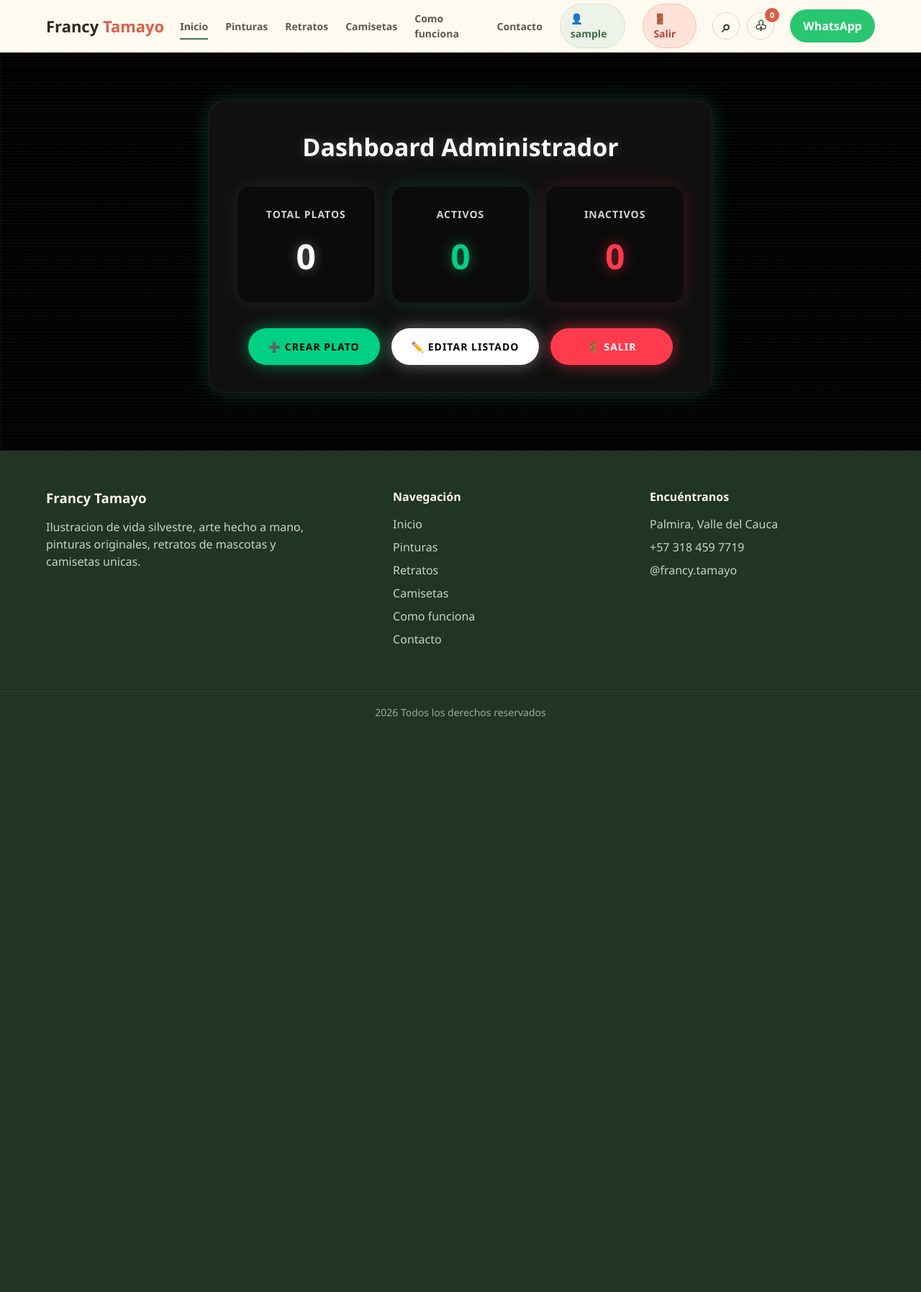
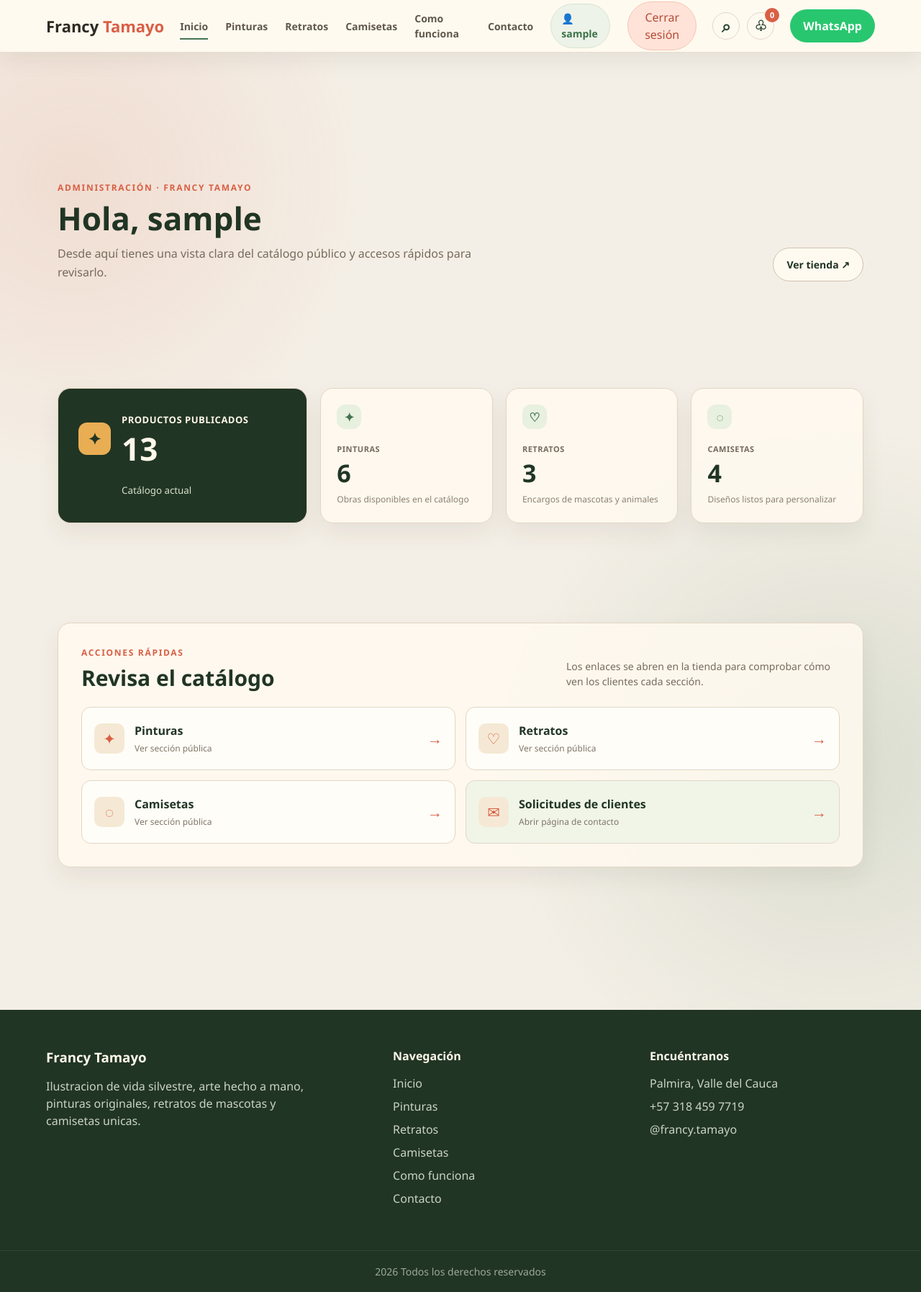
Before and after one commit to juanmedina205129-spec/francy-tamayo, a PHP site: page /admin/index.php in a window 1280 px wide. Shown: the whole page at 72% size. Before the commit the page ends 996 px from the top, so only its background shows below. Run offline with PHP 8.4, Linux system fonts and the light colour scheme; the visitor is signed in with stand-in values (Sample User, id 1); data that the repository does not hold is empty; some libraries are stand-ins or nearby versions.

Commit message:
Renovar acceso y dashboard administrativo

```diff
--- a/admin/index.php
+++ b/admin/index.php
@@ -1,64 +1,71 @@
-
 <?php
-
 require_once __DIR__ . '/../include/funciones.php';
 auth();
 
-require_once __DIR__ . '/../include/config/database.php';
-$db = conectarDB();
+$catalogo = [
+    ['nombre' => 'Pinturas', 'cantidad' => 6, 'detalle' => 'Obras disponibles en el catálogo', 'enlace' => BASE_URL . 'pinturas.php', 'icono' => '✦'],
+    ['nombre' => 'Retratos', 'cantidad' => 3, 'detalle' => 'Encargos de mascotas y animales', 'enlace' => BASE_URL . 'retratos.php', 'icono' => '♡'],
+    ['nombre' => 'Camisetas', 'cantidad' => 4, 'detalle' => 'Diseños listos para personalizar', 'enlace' => BASE_URL . 'camisetas.php', 'icono' => '◌'],
+];
+
+$totalProductos = array_sum(array_column($catalogo, 'cantidad'));
+$usuario = htmlspecialchars($_SESSION['usuario'] ?? 'Administradora');
 
 incluirTemplates('header');
-
-
-
-
-
-// ======================
-// CONSULTAS ESTADÍSTICAS
-// ======================
-$resultTotal = mysqli_query($db, "SELECT COUNT(*) AS total FROM plato");
-$total = mysqli_fetch_assoc($resultTotal)['total'];
-
-$resultActivos = mysqli_query($db, "SELECT COUNT(*) AS activos FROM plato WHERE activo=1");
-$activos = mysqli_fetch_assoc($resultActivos)['activos'];
-
-$resultInactivos = mysqli_query($db, "SELECT COUNT(*) AS inactivos FROM plato WHERE activo=0");
-$inactivos = mysqli_fetch_assoc($resultInactivos)['inactivos'];
 ?>
 
-<section class="admin-container admin-container-dashboard">
-
-    <main class="admin-card dashboard-card">
-        <h1>Dashboard Administrador</h1>
-
-        <!-- ==================== -->
-        <!-- ESTADÍSTICAS DE PLATOS -->
-        <!-- ==================== -->
-        <div class="adm-stats">
-            <div class="stat-card stat-total">
-                <p>Total Platos</p>
-                <h2><?= $total ?></h2>
+<main class="admin-dashboard-page">
+    <section class="admin-dashboard container" aria-labelledby="dashboard-title">
+        <div class="admin-welcome">
+            <div>
+                <span class="admin-eyebrow">Administración · Francy Tamayo</span>
+                <h1 id="dashboard-title">Hola, <?= $usuario ?></h1>
+                <p>Desde aquí tienes una vista clara del catálogo público y accesos rápidos para revisarlo.</p>
             </div>
-            <div class="stat-card stat-activos">
-                <p>Activos</p>
-                <h2><?= $activos ?></h2>
-            </div>
-            <div class="stat-card stat-inactivos">
-                <p>Inactivos</p>
-                <h2><?= $inactivos ?></h2>
-            </div>
+            <a href="<?= BASE_URL ?>index.php" class="admin-outline-link">Ver tienda ↗</a>
         </div>
 
-        <!-- ==================== -->
-        <!-- BOTONES DE ACCIÓN -->
-        <!-- ==================== -->
-        <div class="adm-buttons">
-            <a href="menu/crear.php" class="btn-crear">➕ Crear Plato</a>
-            <a href="menu/index.php" class="btn-editar">✏️ Editar Listado</a>
-            <a href="<?php echo BASE_URL; ?>index.php" class="btn-salir">🚪 Salir</a>
-        </div>
+        <section class="admin-overview" aria-label="Resumen del catálogo">
+            <article class="admin-total-card">
+                <span class="admin-card-icon">✦</span>
+                <div><p>Productos publicados</p><strong><?= $totalProductos ?></strong></div>
+                <small>Catálogo actual</small>
+            </article>
+            <?php foreach ($catalogo as $categoria): ?>
+                <article class="admin-stat-card">
+                    <span class="admin-card-icon"><?= $categoria['icono'] ?></span>
+                    <p><?= $categoria['nombre'] ?></p>
+                    <strong><?= $categoria['cantidad'] ?></strong>
+                    <span><?= $categoria['detalle'] ?></span>
+                </article>
+            <?php endforeach; ?>
+        </section>
 
-    </main>
-</section>
+        <section class="admin-actions-panel" aria-labelledby="admin-actions-title">
+            <div class="admin-panel-heading">
+                <div>
+                    <span class="admin-eyebrow">Acciones rápidas</span>
+                    <h2 id="admin-actions-title">Revisa el catálogo</h2>
+                </div>
+                <p>Los enlaces se abren en la tienda para comprobar cómo ven los clientes cada sección.</p>
+            </div>
 
-<?php include '../include/templates/footer.php'; ?>
+            <div class="admin-action-grid">
+                <?php foreach ($catalogo as $categoria): ?>
+                    <a href="<?= $categoria['enlace'] ?>" class="admin-action-card">
+                        <span><?= $categoria['icono'] ?></span>
+                        <div><strong><?= $categoria['nombre'] ?></strong><small>Ver sección pública</small></div>
+                        <b>→</b>
+                    </a>
+                <?php endforeach; ?>
+                <a href="<?= BASE_URL ?>contacto.php" class="admin-action-card admin-action-featured">
+                    <span>✉</span>
+                    <div><strong>Solicitudes de clientes</strong><small>Abrir página de contacto</small></div>
+                    <b>→</b>
+                </a>
+            </div>
+        </section>
+    </section>
+</main>
+
+<?php include __DIR__ . '/../include/templates/footer.php'; ?>
--- a/assets/css/app.css
+++ b/assets/css/app.css
@@ -17,8 +17,8 @@
 /* Paginas */
 @import url('./paginas/index.css?v=17');
 @import url('./paginas/contacto.css?v=2');
-@import url('./paginas/admin.css?v=2');
+@import url('./paginas/admin.css?v=3');
 @import url('./paginas/crear.css?v=2');
 @import url('./paginas/menu.css?v=2');
-@import url('./paginas/login.css?v=2');
+@import url('./paginas/login.css?v=3');
 @import url('./paginas/semana6.css?v=2');
--- a/assets/css/layout/header.css
+++ b/assets/css/layout/header.css
@@ -34,6 +34,11 @@ nav{
     display:flex;
     align-items:center;
     gap:24px;
+}
+
+.nav-logout{
+    display:flex;
+    margin:0;
 }
 
 nav a{
@@ -85,6 +90,8 @@ nav .btn-salir{
     background:#ffe3d8 !important;
     color:#b64a38 !important;
     border:1px solid #f5c5b6 !important;
+    font:inherit;
+    cursor:pointer;
 }
 
 .nav-user::after,
--- a/assets/css/paginas/admin.css
+++ b/assets/css/paginas/admin.css
@@ -1,115 +1,46 @@
-.admin-container-dashboard{
-    display:flex;
-    justify-content:center;
-    padding:140px 20px 80px;
+.admin-dashboard-page{
+    min-height:100vh;
+    padding:142px 0 88px;
+    background:
+        radial-gradient(circle at 8% 18%, rgba(217,95,69,.13), transparent 25%),
+        radial-gradient(circle at 91% 76%, rgba(68,116,81,.15), transparent 30%),
+        #f4efe6;
 }
 
-.dashboard-card{
-    width:100%;
-    max-width:950px;
-    background:#101010;
-    border:1px solid rgba(255,255,255,.06);
-    border-radius:22px;
-    padding:35px;
-    box-shadow:0 0 25px rgba(255,255,255,.04), 0 0 35px rgba(0,208,132,.14);
-    animation:slideDownSoft 1s ease;
-    overflow:hidden;
-}
+.admin-dashboard{max-width:1120px;}
+.admin-welcome{display:flex; align-items:flex-end; justify-content:space-between; gap:28px; margin-bottom:38px;}
+.admin-eyebrow{display:block; margin-bottom:10px; color:#d95f45; font-size:12px; font-weight:900; letter-spacing:1.7px; text-transform:uppercase;}
+.admin-welcome h1,.admin-panel-heading h2{margin:0; color:#213524; line-height:1.05;}
+.admin-welcome h1{font-size:44px;}
+.admin-welcome p{max-width:600px; margin:14px 0 0; color:#766b5d; line-height:1.6;}
+.admin-outline-link{flex:none; padding:12px 18px; border:1px solid #cfc1ae; border-radius:999px; color:#213524; font-size:14px; font-weight:900; background:#fffaf0;}
+.admin-outline-link:hover{border-color:#d95f45; color:#d95f45;}
 
-.dashboard-card h1{
-    text-align:center;
-    font-size:46px;
-    font-weight:900;
-    margin-bottom:35px;
-    color:#fff;
-    text-shadow:0 0 16px rgba(255,255,255,.25);
-}
+.admin-overview{display:grid; grid-template-columns:1.45fr repeat(3, 1fr); gap:18px; margin-bottom:28px;}
+.admin-total-card,.admin-stat-card,.admin-actions-panel{border:1px solid #e1d5c4; border-radius:18px; background:rgba(255,250,240,.88); box-shadow:0 14px 32px rgba(58,45,30,.07);}
+.admin-total-card{display:grid; grid-template-columns:auto 1fr; align-items:center; gap:15px; padding:28px; background:#213524; color:#fff8ea;}
+.admin-card-icon{display:grid; place-items:center; width:45px; height:45px; border-radius:12px; background:#e9ae54; color:#213524; font-size:22px; font-weight:900;}
+.admin-total-card p,.admin-stat-card p{margin:0 0 7px; font-size:13px; font-weight:900; letter-spacing:.5px; text-transform:uppercase;}
+.admin-total-card strong{font-size:44px; line-height:1;}
+.admin-total-card small{grid-column:2; color:#d6e1ca;}
+.admin-stat-card{padding:22px;}
+.admin-stat-card .admin-card-icon{width:34px; height:34px; margin-bottom:20px; font-size:17px; background:#e8f0df; color:#447451;}
+.admin-stat-card p{color:#766b5d; font-size:11px;}
+.admin-stat-card strong{display:block; margin-bottom:6px; color:#213524; font-size:34px; line-height:1;}
+.admin-stat-card > span:last-child{color:#8c8172; font-size:12px; line-height:1.35;}
 
-.adm-stats{
-    display:grid;
-    grid-template-columns:repeat(3, 1fr);
-    gap:22px;
-    margin-bottom:35px;
-}
+.admin-actions-panel{padding:32px;}
+.admin-panel-heading{display:flex; align-items:flex-end; justify-content:space-between; gap:24px; margin-bottom:25px;}
+.admin-panel-heading h2{font-size:30px;}
+.admin-panel-heading p{max-width:380px; margin:0; color:#766b5d; font-size:14px; line-height:1.5;}
+.admin-action-grid{display:grid; grid-template-columns:repeat(2, 1fr); gap:14px;}
+.admin-action-card{display:flex; align-items:center; gap:14px; min-height:88px; padding:17px; border:1px solid #e2d6c5; border-radius:13px; color:#213524; background:#fffdf8; transition:transform .2s, border-color .2s, box-shadow .2s;}
+.admin-action-card:hover{transform:translateY(-3px); border-color:#d8a08d; box-shadow:0 12px 24px rgba(58,45,30,.1);}
+.admin-action-card > span{display:grid; place-items:center; width:42px; height:42px; flex:none; border-radius:10px; background:#f5e9d5; color:#d95f45; font-size:21px;}
+.admin-action-card div{display:grid; gap:4px; flex:1;}
+.admin-action-card small{color:#817568; font-size:12px;}
+.admin-action-card b{font-size:21px; color:#d95f45;}
+.admin-action-featured{background:#f0f5e8;}
 
-.stat-card{
-    background:#0b0b0b;
-    border:1px solid rgba(255,255,255,.06);
-    border-radius:18px;
-    padding:28px 20px;
-    text-align:center;
-    transition:.35s;
-    overflow:hidden;
-}
-
-.stat-card:hover{transform:translateY(-4px);}
-
-.stat-card p{
-    margin:0 0 12px;
-    color:#d5d5d5;
-    font-size:14px;
-    font-weight:800;
-    text-transform:uppercase;
-    letter-spacing:1px;
-}
-
-.stat-card h2{
-    margin:0;
-    font-size:48px;
-    font-weight:900;
-}
-
-.stat-total{box-shadow:0 0 22px rgba(255,255,255,.08);}
-.stat-total h2{color:#fff; text-shadow:0 0 16px rgba(255,255,255,.35);}
-.stat-activos{box-shadow:0 0 24px rgba(0,208,132,.18);}
-.stat-activos h2{color:#00d084; text-shadow:0 0 18px rgba(0,208,132,.55);}
-.stat-inactivos{box-shadow:0 0 24px rgba(255,59,77,.18);}
-.stat-inactivos h2{color:#ff3b4d; text-shadow:0 0 18px rgba(255,59,77,.55);}
-.stat-activos:hover{box-shadow:0 0 34px rgba(0,208,132,.45);}
-.stat-inactivos:hover{box-shadow:0 0 34px rgba(255,59,77,.45);}
-.stat-total:hover{box-shadow:0 0 34px rgba(255,255,255,.18);}
-
-.adm-buttons{
-    display:flex;
-    justify-content:center;
-    align-items:center;
-    gap:16px;
-    flex-wrap:wrap;
-}
-
-.adm-buttons a{
-    display:inline-flex;
-    align-items:center;
-    justify-content:center;
-    min-width:170px;
-    padding:15px 28px;
-    border-radius:40px;
-    font-size:14px;
-    font-weight:800;
-    text-transform:uppercase;
-    letter-spacing:1px;
-    transition:.35s;
-}
-
-.btn-crear{background:#00d084; color:#000; box-shadow:0 0 22px rgba(0,208,132,.55);}
-.btn-editar{background:#fff; color:#000; box-shadow:0 0 22px rgba(255,255,255,.38);}
-.adm-buttons .btn-salir{background:#ff3b4d; color:#fff; box-shadow:0 0 22px rgba(255,59,77,.55);}
-.btn-crear:hover,.btn-editar:hover,.adm-buttons .btn-salir:hover{transform:translateY(-3px) scale(1.03);}
-.btn-crear:hover{box-shadow:0 0 34px rgba(0,208,132,.9);}
-.btn-editar:hover{box-shadow:0 0 34px rgba(255,255,255,.7);}
-.adm-buttons .btn-salir:hover{background:#ff5262; box-shadow:0 0 34px rgba(255,59,77,.9);}
-
-@media(max-width:900px){
-    .dashboard-card{padding:25px;}
-    .dashboard-card h1{font-size:36px;}
-    .adm-stats{grid-template-columns:1fr;}
-}
-
-@media(max-width:700px){
-    .admin-container-dashboard{padding-top:170px;}
-    .dashboard-card{padding:20px; border-radius:18px;}
-    .dashboard-card h1{font-size:30px;}
-    .stat-card h2{font-size:42px;}
-    .adm-buttons{flex-direction:column;}
-    .adm-buttons a{width:100%; max-width:290px;}
-}
+@media(max-width:900px){.admin-overview{grid-template-columns:repeat(2, 1fr);}.admin-total-card{grid-column:span 2;}.admin-welcome{align-items:flex-start; flex-direction:column;}}
+@media(max-width:620px){.admin-dashboard-page{padding:125px 0 58px;}.admin-welcome h1{font-size:36px;}.admin-overview,.admin-action-grid{grid-template-columns:1fr;}.admin-total-card{grid-column:auto;}.admin-actions-panel{padding:24px 18px;}.admin-panel-heading{align-items:flex-start; flex-direction:column;}.admin-panel-heading h2{font-size:27px;}}
--- a/include/config/database.php
+++ b/include/config/database.php
@@ -1,11 +1,14 @@
 <?php
 
 function conectarDB():mysqli{
-    $db = new mysqli("localhost", "root", "", "restaurante_admin");
+    mysqli_report(MYSQLI_REPORT_ERROR | MYSQLI_REPORT_STRICT);
+    $db = new mysqli(
+        getenv('DB_HOST') ?: 'localhost',
+        getenv('DB_USER') ?: 'root',
+        getenv('DB_PASSWORD') ?: '',
+        getenv('DB_NAME') ?: 'restaurante_admin'
+    );
 
-    if ($db -> connect_error){
-        echo "error de conexion".$db -> connect_error;
-        exit;
-    }
+    $db->set_charset('utf8mb4');
     return $db;
 }
--- a/include/templates/header.php
+++ b/include/templates/header.php
@@ -4,7 +4,7 @@
 <meta charset="UTF-8">
 <meta name="viewport" content="width=device-width, initial-scale=1.0">
 <title>Francy Tamayo</title>
-<link rel="stylesheet" href="<?php echo BASE_URL;?>assets/css/app.css?v=9">
+<link rel="stylesheet" href="<?php echo BASE_URL;?>assets/css/app.css?v=10">
 
 <!-- jQuery  -->
 <script src="https://code.jquery.com/jquery-3.7.1.min.js"></script>
@@ -35,16 +35,17 @@
 <a href="<?php echo BASE_URL;?>camisetas.php" class="<?php echo $paginaActual === 'camisetas.php' ? 'active' : ''; ?>">Camisetas</a>
 <a href="<?php echo BASE_URL;?>como-funciona.php" class="<?php echo $paginaActual === 'como-funciona.php' ? 'active' : ''; ?>">Como funciona</a>
 <a href="<?php echo BASE_URL;?>contacto.php">Contacto</a>
-<?php if (session_status() === PHP_SESSION_NONE) session_start(); ?>
+<?php iniciarSesion(); ?>
 
 <?php if (!empty($_SESSION['login'])): ?>
 
 <!-- 🔐 Usuario logueado -->
 <a href="<?= BASE_URL; ?>admin/index.php" class="nav-user">👤 <?= $_SESSION['usuario']; ?></a>
 
-<a href="<?= BASE_URL; ?>admin/logout.php" class="btn-salir">
-🚪 Salir
-</a>
+<form class="nav-logout" method="POST" action="<?= BASE_URL; ?>admin/logout.php">
+<input type="hidden" name="csrf_token" value="<?= htmlspecialchars(csrfToken()) ?>">
+<button type="submit" class="btn-salir">Cerrar sesión</button>
+</form>
 
 <?php else: ?>
 
```
Also changed, not shown: admin/clave.php (+3 -4 lines), admin/login.php (+63 -36 lines), admin/logout.php (+11 -2 lines), assets/css/paginas/login.css (+33 -114 lines), include/funciones.php (+28 -7 lines).
